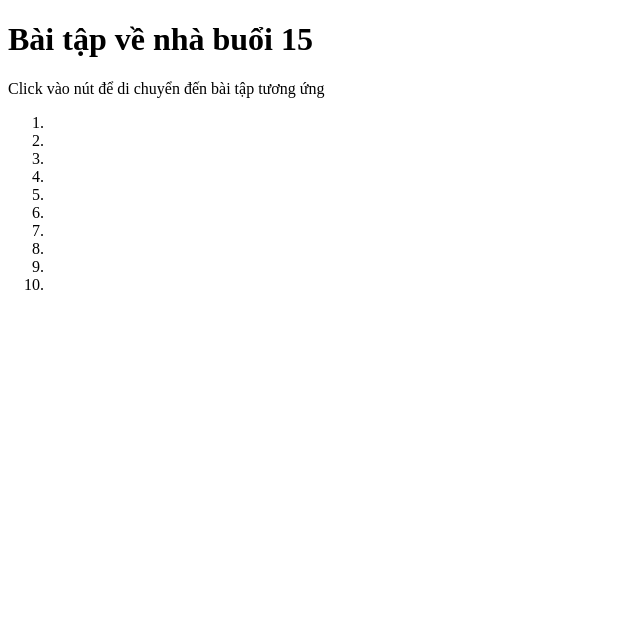
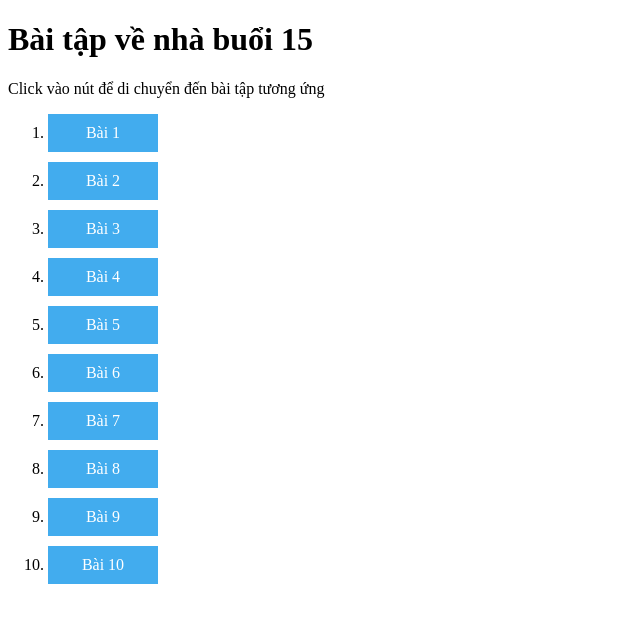
Before and after one commit to hoangnmf8-dev/btvn-15, a plain HTML site: page index.html in a window 1280 px wide. Shown: the whole page, without its empty margins (0-640 px from the left). Drawn offline with Linux system fonts and the light colour scheme.

Commit message:
complete

```diff
--- a/ex10.js
+++ b/ex10.js
@@ -1,4 +1,4 @@
-let n = 50;
+let n = 10;
 
 let oddLine  = "Số lẻ: ";
 let evenLine = "Số chẵn: ";
--- a/index.html
+++ b/index.html
@@ -5,20 +5,95 @@
     <meta name="viewport" content="width=device-width, initial-scale=1.0" />
     <title>Bài tập về nhà buổi 15</title>
   </head>
+  <style>
+    a {
+      display: inline-block;
+      text-decoration: none;
+      padding: 10px 20px;
+      background-color: rgb(66, 172, 238);
+      min-width: 70px;
+      text-align: center;
+      margin-bottom: 10px;
+      color: white;
+    }
+    a:hover {
+      background-color: #3747f5;
+    }
+  </style>
   <body>
     <h1>Bài tập về nhà buổi 15</h1>
     <p>Click vào nút để di chuyển đến bài tập tương ứng</p>
     <ol>
-      <li><a href="" target="_blank"></a></li>
-      <li><a href="" target="_blank"></a></li>
-      <li><a href="" target="_blank"></a></li>
-      <li><a href="" target="_blank"></a></li>
-      <li><a href="" target="_blank"></a></li>
-      <li><a href="" target="_blank"></a></li>
-      <li><a href="" target="_blank"></a></li>
-      <li><a href="" target="_blank"></a></li>
-      <li><a href="" target="_blank"></a></li>
-      <li><a href="" target="_blank"></a></li>
+      <li>
+        <a
+          href="https://hoangnmf8-dev.github.io/btvn-15/ex01.html"
+          target="_blank"
+          >Bài 1</a
+        >
+      </li>
+      <li>
+        <a
+          href="https://hoangnmf8-dev.github.io/btvn-15/ex02.html"
+          target="_blank"
+          >Bài 2</a
+        >
+      </li>
+      <li>
+        <a
+          href="https://hoangnmf8-dev.github.io/btvn-15/ex03.html"
+          target="_blank"
+          >Bài 3</a
+        >
+      </li>
+      <li>
+        <a
+          href="https://hoangnmf8-dev.github.io/btvn-15/ex04.html"
+          target="_blank"
+          >Bài 4</a
+        >
+      </li>
+      <li>
+        <a
+          href="https://hoangnmf8-dev.github.io/btvn-15/ex05.html"
+          target="_blank"
+          >Bài 5</a
+        >
+      </li>
+      <li>
+        <a
+          href="https://hoangnmf8-dev.github.io/btvn-15/ex06.html"
+          target="_blank"
+          >Bài 6</a
+        >
+      </li>
+      <li>
+        <a
+          href="https://hoangnmf8-dev.github.io/btvn-15/ex07.html"
+          target="_blank"
+          >Bài 7</a
+        >
+      </li>
+      <li>
+        <a
+          href="https://hoangnmf8-dev.github.io/btvn-15/ex08.html"
+          target="_blank"
+          >Bài 8</a
+        >
+      </li>
+      <li>
+        <a
+          href="https://hoangnmf8-dev.github.io/btvn-15/ex09.html"
+          target="_blank"
+          >Bài 9</a
+        >
+      </li>
+      <li>
+        <a
+          href="https://hoangnmf8-dev.github.io/btvn-15/ex10.html"
+          target="_blank"
+          >Bài 10</a
+        >
+      </li>
     </ol>
   </body>
 </html>
```
Also changed, not shown: ex08.js (+8 -2 lines).
